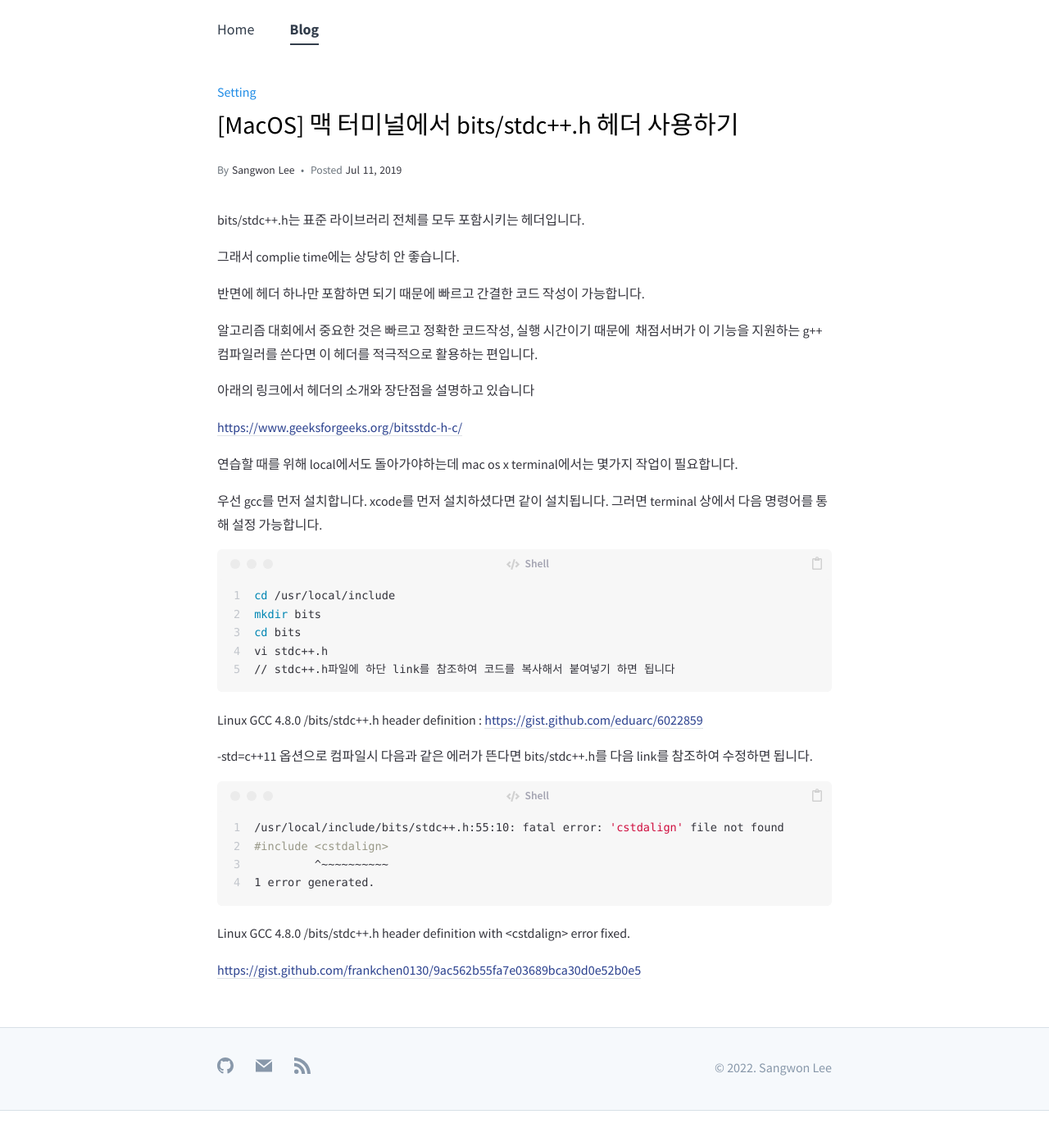
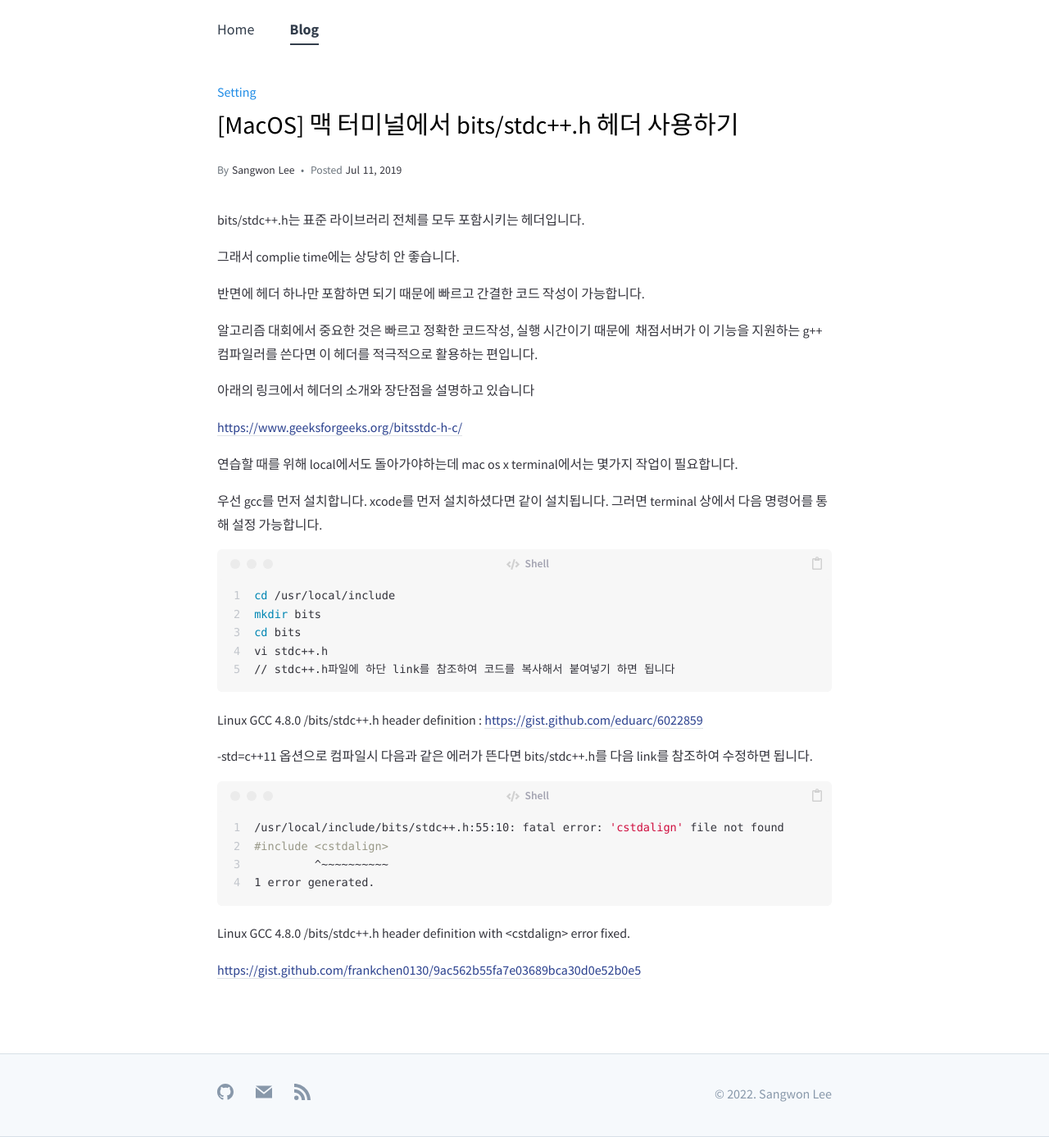
Before and after one commit to gumgood/gumgood.github.io, a Jekyll site: the page built from _posts/2019-07-11-macos-precompiled-header.md, in a window 1280 px wide. Shown: the whole page at 82% size. Built offline with Jekyll 4.4.1, drawn with Linux system fonts in a browser that asks for light colours; before the commit the page ends 1355 px from its top, so only the background shows below that.

Commit message:
Update margin-bottom

```diff
--- a/_sass/layout/_post.scss
+++ b/_sass/layout/_post.scss
@@ -7,7 +7,7 @@
 
 #post {
   margin-top: 1rem;
-
+  margin-bottom: 3rem;
   a {
     @extend %link-color;
 
@@ -65,10 +65,13 @@
       @extend %normal-font-style;
       color: var(--text-color);
     }
-    span + span::before {
-      content: "\2022";
-      padding-left: 0.25rem;
-      padding-right: 0.25rem;
+    span {
+      white-space: nowrap;
+      &:not(:first-child)::before{
+        content: "\2022";
+        padding-left: 0.25rem;
+        padding-right: 0.25rem;
+      }
     }
   }
 }
```
